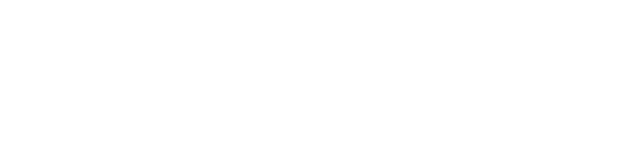
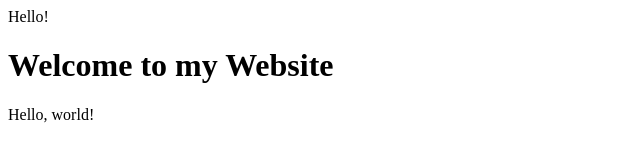
Before and after one commit to johnotuyinka/Hello-World, a plain HTML site: page hello.html in a window 1280 px wide. Shown: the whole page, without its empty margins (0-640 px from the left). Drawn offline with Linux system fonts and the light colour scheme.

Commit message:
added header

```diff
--- a/hello.html
+++ b/hello.html
@@ -1,7 +1,8 @@
 <!doctype = html>
 <html lang="=en">
 <head>
-<title>Hello!</tittle>
+<tittle>Hello!</tittle>
 </head>
+<h1>Welcome to my Website</h1>
 <body>Hello, world!</body>
 </title>
```
